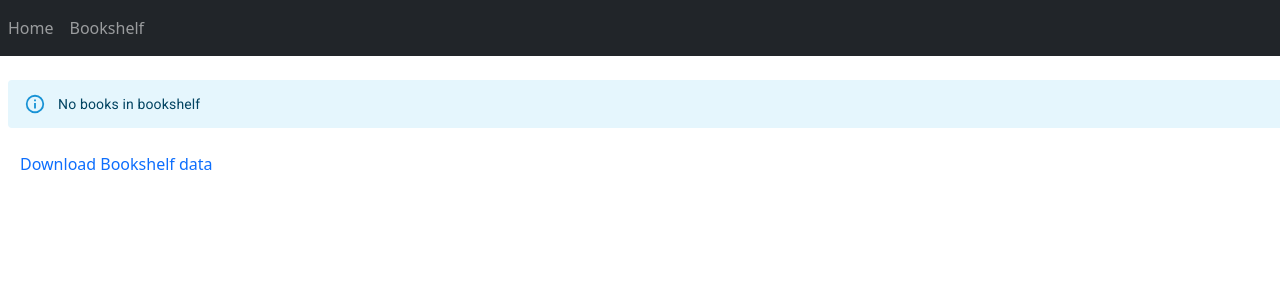
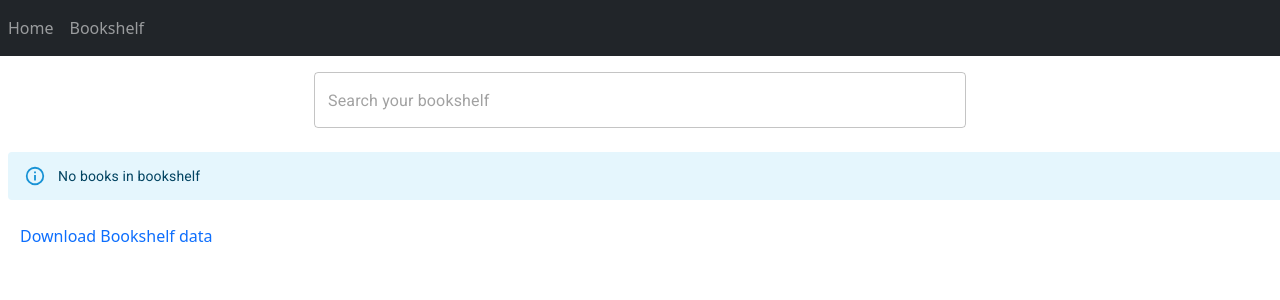
Before and after one commit to AlexDeveloper12/booklibrary, a React (Vite) app: page /bookshelf in a window 1280 px wide. Shown: the top 300 px of the page. Built offline with nearby package versions, Linux system fonts and the light colour scheme.

Commit message:
Adding feature to search the bookshelf

```diff
--- a/src/components/Book/Bookshelf.jsx
+++ b/src/components/Book/Bookshelf.jsx
@@ -1,17 +1,20 @@
 import React, { useState, useEffect } from 'react';
-import {Alert} from '@mui/material';
+import { Alert } from '@mui/material';
 import { CSVLink, CSVDownload } from 'react-csv';
 import NavigationHeader from '../Navigation/NavigationHeader';
 import DeleteBookModal from '../Modals/DeleteBookModal';
 import BookshelfCount from './BookshelfCount';
 import BookshelfTable from './BookshelfTable';
 import useModal from '../CustomHooks/useModal';
+import useInput from "../CustomHooks/useInput";
+import BookshelfSearch from './BookshelfSearch';
 
 function Bookshelf() {
   const [bookShelf, setBookShelf] = useState([]);
   const [chosenDeleteBookID, setChosenDeleteBookID] = useState(0);
 
-  const [isDeleteOpen,setIsDeleteOpen] = useModal();
+  const [isDeleteOpen, setIsDeleteOpen] = useModal();
+  const bookShelfSearch = useInput('');
 
   const getBookshelfItems = () => {
     const tempArray = [];
@@ -25,6 +28,12 @@
     }
     setBookShelf(tempArray);
   };
+
+  const filteredBooks = bookShelf.filter(
+    ({ title, authors }) =>
+      title.toLowerCase().includes(bookShelfSearch.value.toLowerCase()) ||
+      authors.toLowerCase().includes(bookShelfSearch.value.toLowerCase())
+  );
 
   useEffect(() => {
     getBookshelfItems();
@@ -48,6 +57,22 @@
       <div className="row">
         <NavigationHeader />
       </div>
+
+      <div className="row mt-3">
+        <BookshelfSearch
+          value={bookShelfSearch.value}
+          handleChange={bookShelfSearch.onChange}
+        />
+      </div>
+
+      {/* <div className="row mt-3">
+        {
+          filteredBooks.map(({ title, authors }) => (
+            <span>{title} - {authors}</span>
+          ))
+        }
+      </div> */}
+
       <div className="row mt-4">
 
         {
@@ -60,7 +85,7 @@
                 />
 
                 <BookshelfTable
-                  bookShelf={bookShelf}
+                  bookShelf={filteredBooks}
                   toggleDelete={toggleDelete}
                 />
               </>
--- a/src/components/Book/BookshelfCount.jsx
+++ b/src/components/Book/BookshelfCount.jsx
@@ -2,8 +2,8 @@
 
 function BookshelfCount({ count }) {
   return (
-    <div className="row">
-      <span className="mx-2">
+    <div className="row mb-2">
+      <span>
         Bookshelf count:
         {count}
       </span>
--- /dev/null
+++ b/src/components/Book/BookshelfSearch.jsx
@@ -0,0 +1,17 @@
+import React from 'react';
+import { TextField } from '@mui/material';
+
+function BookshelfSearch({value, handleChange}) {
+  return (
+    <TextField
+      value={value}
+      onChange={(event) => handleChange(event)}
+      type="text"
+      placeholder="Search your bookshelf"
+      size="medium"
+      style={{width:'50%', margin:'0 auto'}}
+    />
+  );
+}
+
+export default BookshelfSearch;
--- a/src/components/CustomHooks/useInput.jsx
+++ b/src/components/CustomHooks/useInput.jsx
@@ -1,7 +1,7 @@
 import { useState } from 'react';
 
-const useInput = (initialValue) =>{
-    const [value,setValue] = useState(initialValue);
+const useInput = (initialValue) => {
+  const [value, setValue] = useState(initialValue);
 
   const handleChange = (event) => {
     setValue(event.target.value);
@@ -9,7 +9,7 @@
 
   return {
     value,
-        onChange: handleChange
+    onChange: handleChange,
   };
 };
 
--- a/src/components/Search.jsx
+++ b/src/components/Search.jsx
@@ -1,5 +1,6 @@
+import React from 'react';
 import { Button, TextField } from '@mui/material';
-import React from 'react';
+
 
 function Search({ searchValue, onChange, btnSearch }) {
   return (
```
Lines whose indentation alone changed are shown as unchanged.
